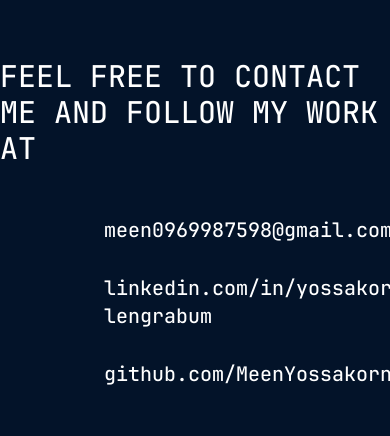
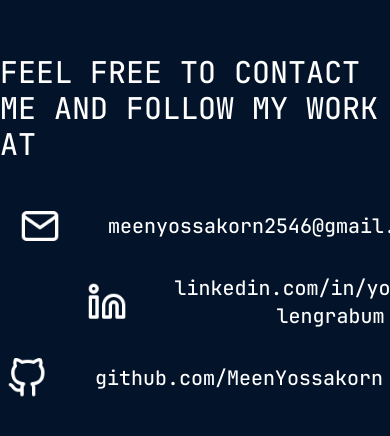
Before and after one commit to MeenYossakorn/Portfolio, a React (Create React App) app: page / in a window 390 px wide. Shown: the part 4473-4909 px from the top of the page. Built offline with nearby package versions, Linux system fonts and the light colour scheme.

Commit message:
Fix responsive contact.js
18/10/2567 - 1:36

```diff
--- a/src/components/Content/Contact.js
+++ b/src/components/Content/Contact.js
@@ -9,48 +9,63 @@ const Contact = () => {
       <h1 className="text-white text-3xl md:text-3xl mb-8">
         FEEL FREE TO CONTACT ME AND FOLLOW MY WORK AT
       </h1>
-      <div className="w-full lg:w-1/2 mt-2 flex flex-col items-center space-y-5">
+      <div className="w-full  mt-2 flex flex-col items-center space-y-5 text-center">
         {/* Mail Icon with Email */}
-        <div className="flex items-center justify-start w-full">
-          <div className="bg-transparent p-1 flex items-center justify-center ml-16">
+        <a
+          href="mailto:meenyossakorn2546@gmail.com"
+          target="_blank"
+          rel="noopener noreferrer"
+          className="flex items-center justify-center w-full text-white  ml-8"
+        >
+          <div className="bg-transparent p-1 flex items-center justify-start">
             <img
               src={mailIcon}
               alt="Mail Icon"
-              className="w-10 h-10 rounded-lg" // Set fixed size for consistency
+              className="w-10 h-10 rounded-lg"
             />
+            <span className="text-white text-xl md:text-lg ml-12">
+              meenyossakorn2546@gmail.com
+            </span>
           </div>
-          <p className="text-white text-xl md:text-lg ml-8 flex items-center ml-12">
-            meen0969987598@gmail.com
-          </p>
-        </div>
+        </a>
 
         {/* LinkedIn Icon with Name */}
-        <div className="flex items-center justify-start w-full">
-          <div className="bg-transparent p-1 flex items-center justify-center ml-16">
+        <a
+          href="https://linkedin.com/in/yossakorn-lengrabum"
+          target="_blank"
+          rel="noopener noreferrer"
+          className="flex items-center justify-center w-full text-white  ml-[165px]"
+        >
+          <div className="bg-transparent p-1 flex items-center justify-start">
             <img
               src={linkedinIcon}
               alt="LinkedIn Icon"
-              className="w-10 h-10 rounded-lg" // Set fixed size for consistency
+              className="w-10 h-10 rounded-lg"
             />
+            <span className="text-white text-xl md:text-lg ml-12">
+              linkedin.com/in/yossakorn-lengrabum
+            </span>
           </div>
-          <p className="text-white text-xl md:text-lg ml-8 flex items-center ml-12">
-            linkedin.com/in/yossakorn-lengrabum
-          </p>
-        </div>
+        </a>
 
         {/* GitHub Icon with Name */}
-        <div className="flex items-center justify-start w-full">
-          <div className="bg-transparent p-1 flex items-center justify-center ml-16">
+        <a
+          href="https://github.com/MeenYossakorn"
+          target="_blank"
+          rel="noopener noreferrer"
+          className="flex items-center justify-center w-full text-white  "
+        >
+          <div className="bg-transparent p-1 flex items-center justify-start">
             <img
               src={githubIcon}
               alt="GitHub Icon"
-              className="w-10 h-10 rounded-lg" // Set fixed size for consistency
+              className="w-10 h-10 rounded-lg"
             />
+            <span className="text-white text-xl md:text-lg ml-12">
+              github.com/MeenYossakorn
+            </span>
           </div>
-          <p className="text-white text-xl md:text-lg ml-8 flex items-center ml-12">
-            github.com/MeenYossakorn
-          </p>
-        </div>
+        </a>
       </div>
     </div>
   );
```
